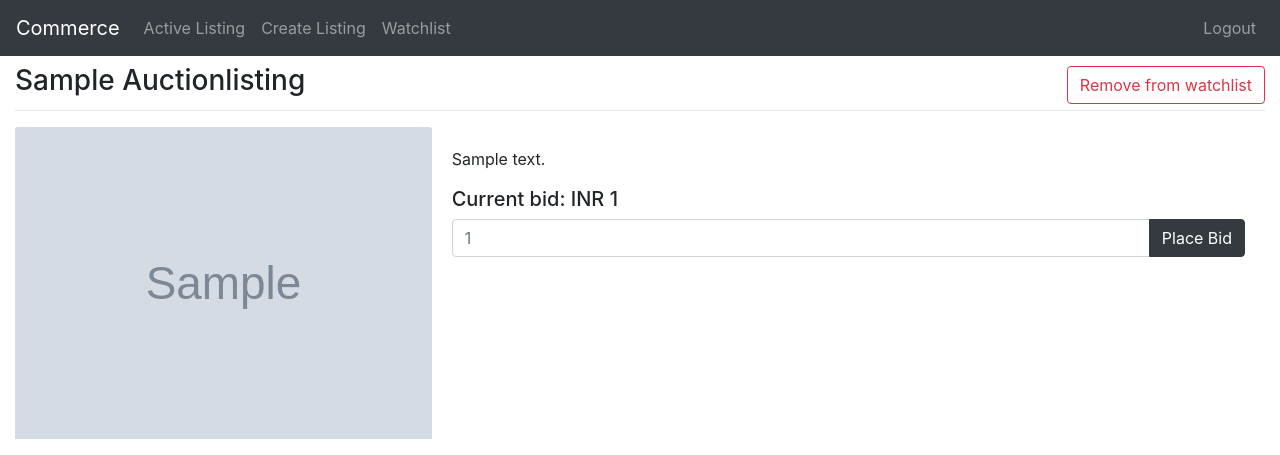
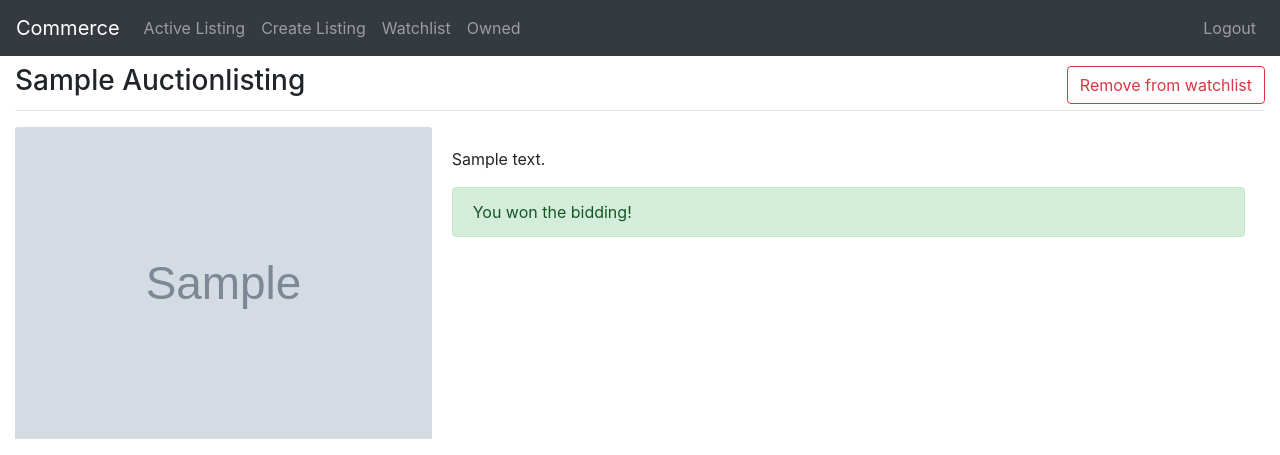
Before and after one commit to yogeshsingh101200/e-commerce, a Django app: page /product/1 in a window 1280 px wide. Shown: the top 455 px of the page. Run offline with Django 3.2, Linux system fonts and the light colour scheme; a user stored in the database is signed in; tables that the repository leaves empty hold one stand-in row (values such as "Sample post"); grey boxes marked "Sample" are stand-in pictures; some libraries are stand-ins or nearby versions.

Commit message:
users can close bids and see owned items

```diff
--- a/auctions/templates/auctions/layout.html
+++ b/auctions/templates/auctions/layout.html
@@ -29,6 +29,9 @@
                 </li>
                 <li class="nav-item">
                     <a class="nav-link" href="{% url 'auctions:watchlist' %}">Watchlist</a>
+                </li>
+                <li class="nav-item">
+                    <a class="nav-link" href="{% url 'auctions:owned' %}">Owned</a>
                 </li>
             </ul>
             <ul class="navbar-nav ml-auto">
--- a/auctions/templates/auctions/product.html
+++ b/auctions/templates/auctions/product.html
@@ -46,6 +46,17 @@
                     <p class="card-text">
                         {{product.description}}
                     </p>
+                    {% if product.buyer %}
+                    {% if request.user == product.buyer %}
+                    <div class="alert alert-success" role="alert">
+                        You won the bidding!
+                    </div>
+                    {% else %}
+                    <div class="alert alert-danger" role="alert">
+                        The product is sold!
+                    </div>
+                    {% endif %}
+                    {% else %}
                     <form action="{% url 'auctions:bid' %}" method="post">
                         {% csrf_token %}
                         <input type="hidden" name="product" value="{{product.pk}}" required>
@@ -58,6 +69,14 @@
                             </div>
                         </div>
                     </form>
+                    {% if request.user == product.user %}
+                    <form action="{% url 'auctions:close_bid' %}" method="post">
+                        {% csrf_token %}
+                        <input type="hidden" name="product" value="{{product.pk}}" required>
+                        <button type="submit" class="btn btn-success mt-2">Close Bid</button>
+                    </form>
+                    {% endif %}
+                    {% endif %}
                 </div>
             </div>
         </div>
--- a/auctions/urls.py
+++ b/auctions/urls.py
@@ -14,5 +14,7 @@ urlpatterns = [
     path("product/<int:product_id>", views.product_page, name="product"),
     path("bid", views.make_bid, name="bid"),
     path("add_comment", views.add_comment, name="add_comment"),
-    path("watchlist", views.watchlist, name="watchlist")
+    path("watchlist", views.watchlist, name="watchlist"),
+    path("close_bid", views.close_bid, name="close_bid"),
+    path("owned", views.owned, name="owned")
 ]
--- a/auctions/views.py
+++ b/auctions/views.py
@@ -157,10 +157,37 @@ def watchlist(request):
     bids = []
     for record in records:
         products.append(record.product)
-        bid = record.product.bids.all().aggregate(Max("bid")).get("bid_max")
+        bid = record.product.bids.all().aggregate(Max("bid")).get("bid__max")
         if bid is None:
             bid = record.product.initial_bid
         bids.append(bid)
     return render(request, "auctions/index.html", {
         "zip_products_bids": zip(products, bids)
     })
+
+
+def close_bid(request):
+    """ Sold Item """
+    if request.method == "POST":
+        product = AuctionListing.objects.get(pk=request.POST["product"])
+        max_bid = product.bids.all().aggregate(Max("bid")).get("bid__max")
+        bid = product.bids.get(bid=max_bid)
+        user = bid.user
+        product.buyer = user
+        product.save()
+        return HttpResponseRedirect(reverse("auctions:product", args=(request.POST["product"],)))
+    return HttpResponseBadRequest(f"This method cannot handle method {request.method}", status=405)
+
+
+def owned(request):
+    """ Displays items owned """
+    products = request.user.owner.all()
+    bids = []
+    for product in products:
+        bid = product.bids.all().aggregate(Max("bid")).get("bid__max")
+        bids.append(bid)
+    return render(request, "auctions/index.html", {
+        "zip_products_bids": zip(products, bids),
+        "categories": categories,
+        "selected": None
+    })
```
